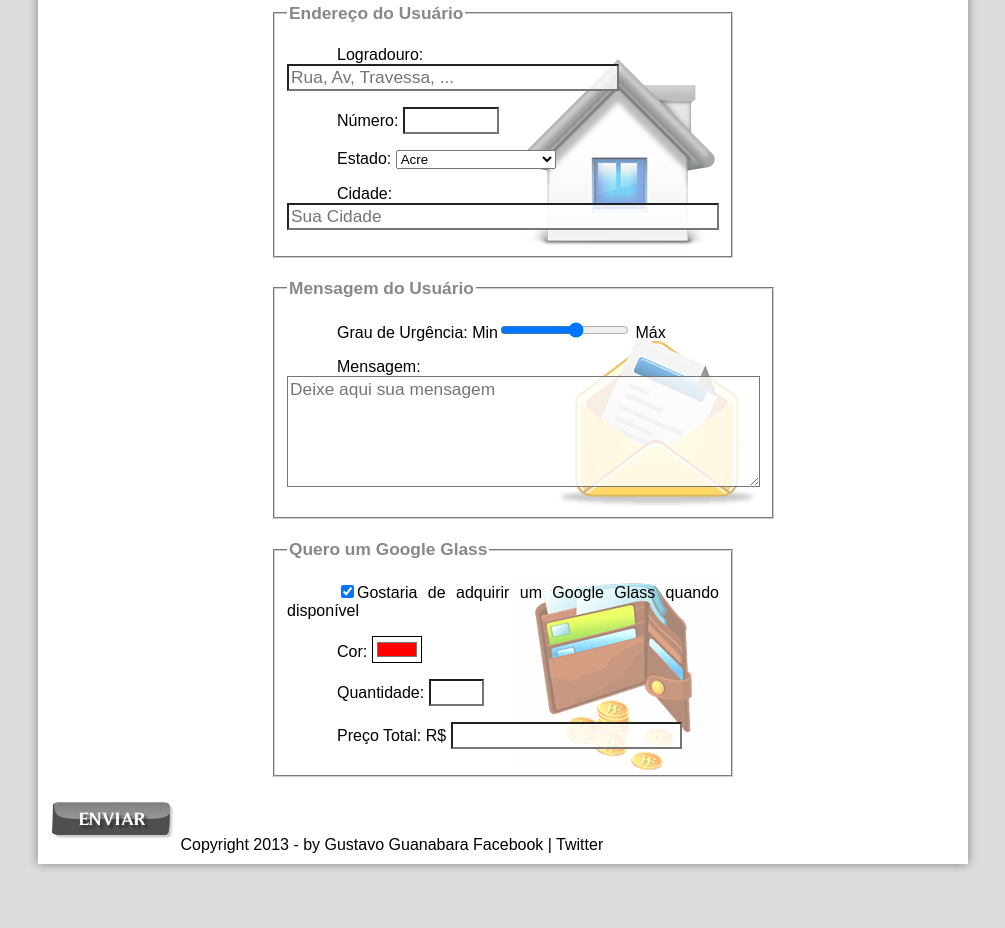
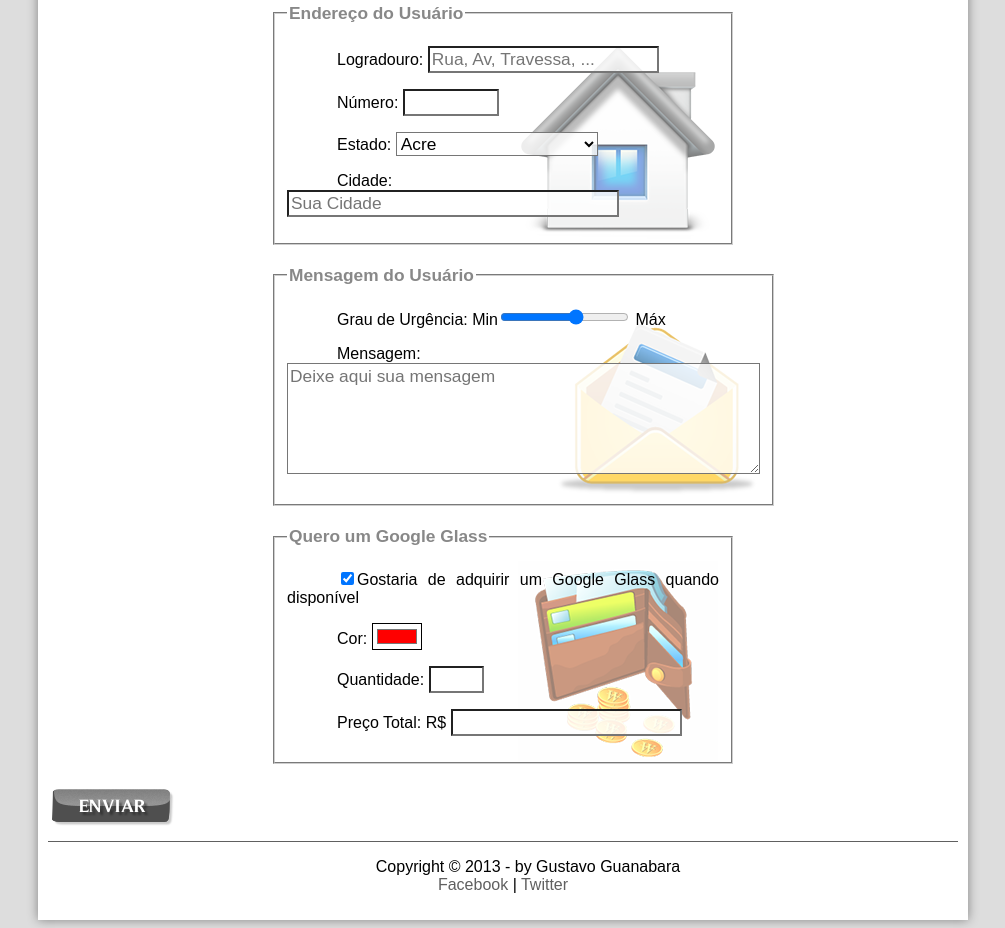
Before and after one commit to Maizer87/projeto-google-glass, a plain HTML site: page projeto-glass-html5/fale-conosco.html in a window 1280 px wide. Shown: the part 668-1596 px from the top of the page, without its empty margins (137-1142 px from the left). Before the commit the page ends 1540 px from the top, so only its background shows below. Drawn offline with Linux system fonts and the light colour scheme.

Commit message:
ajuste de rodape

```diff
--- a/projeto-glass-html5/_css/form.css
+++ b/projeto-glass-html5/_css/form.css
@@ -5,7 +5,7 @@ form {
     margin: auto;
 }
 
-input, textarea {
+input, textarea, select {
     font-family: Arial, Helvetica, sans-serif;
     font-weight: normal;
     font-size: 13pt;
--- a/projeto-glass-html5/fale-conosco.html
+++ b/projeto-glass-html5/fale-conosco.html
@@ -10,7 +10,7 @@
     <link rel="stylesheet" href="_css/form.css">
     <script src="_javascript/funcoes.js"></script>
     <script>
-        function calc_total () {
+        function calc_total() {
             //var qtd = parseInt(document.getElementById('cQtd').value);
             //tot = qtd * 1500;
             //document.getElementById('cTot').value = tot;
@@ -78,8 +78,8 @@
 
             <fieldset id="endereco">
                 <legend>Endereço do Usuário</legend>
-                <p><label for="cRua">Logradouro: </label><input type="text" name="tRua" id="cRua" size="30"
-                        maxlength="80" placeholder="Rua, Av, Travessa, ..."></p>
+                <p><label for="cRua">Logradouro: </label><input type="text" name="tRua" id="cRua" size="20"
+                        maxlength="80" placeholder="Rua, Av, Travessa, ..." style="left: 150;"></p>
                 <p><label for="cNum">Número: </label><input type="number" name="tNum" id="cNum" min="0" max="99999"></p>
                 <p><label for="cEst">Estado: </label>
                     <select name="tEst" id="cEst">
@@ -122,7 +122,8 @@
                         </optgroup>
                     </select>
                 </p>
-                <p><label for="cCid">Cidade: <input type="text" name="tCid" id="cCid" maxlength="40" size="40" placeholder="Sua Cidade" list="cidades"></label></p>
+                <p><label for="cCid">Cidade: <input type="text" name="tCid" id="cCid" maxlength="40" size="30"
+                            placeholder="Sua Cidade" list="cidades"></label></p>
                 <datalist id="cidades">
                     <option value="Rio de Janeiro"></option>
                     <option value="Nova Iguaçu"></option>
@@ -134,13 +135,16 @@
 
             <fieldset id="mensagem">
                 <legend>Mensagem do Usuário</legend>
-                <p><label for="cUrg">Grau de Urgência: </label>Min<input type="range" name="tUrg" id="cUrg" min="0" max="10" step="2"> Máx</p>
-                <p><label for="cMsg">Mensagem: </label> <textarea name="tMsg" id="cMsg" cols="45" rows="5" placeholder="Deixe aqui sua mensagem"></textarea> </p>
+                <p><label for="cUrg">Grau de Urgência: </label>Min<input type="range" name="tUrg" id="cUrg" min="0"
+                        max="10" step="2"> Máx</p>
+                <p><label for="cMsg">Mensagem: </label> <textarea name="tMsg" id="cMsg" cols="45" rows="5"
+                        placeholder="Deixe aqui sua mensagem"></textarea> </p>
             </fieldset>
 
             <fieldset id="pedido">
                 <legend>Quero um Google Glass</legend>
-                <p><input type="checkbox" name="tPed" id="cPed" checked><label for="cPed">Gostaria de adquirir um Google Glass quando disponível</label></p>
+                <p><input type="checkbox" name="tPed" id="cPed" checked><label for="cPed">Gostaria de adquirir um Google
+                        Glass quando disponível</label></p>
                 <p><label for="cCor">Cor: <input type="color" name="tCor" id="cCor" value="#FF0000"></label></p>
                 <p><label for="cQtd">Quantidade: <input type="number" name="tQtd" id="cQtd" min="0" max="5"></label></p>
                 <p><label for="cTot">Preço Total: R$ <input type="text" name="tTot" id="cTot" readonly></label></p>
@@ -150,6 +154,11 @@
 
         <!--<input type="submit" value="Enviar">-->
         <input type="image" name="tEnviar" id="cEnviar" src="./_imagens/botao-enviar.png">
-
-        Copyright 2013 - by Gustavo Guanabara
-        Facebook | Twitter
+        <footer id="rodape">
+            <p>
+                Copyright &copy; 2013 - by Gustavo Guanabara <br>
+                <a href="#" target="_blank">Facebook</a> | <a href="#" target="_blank">Twitter</a>
+            </p>
+        </footer>
+    </div>
+</body>
```
